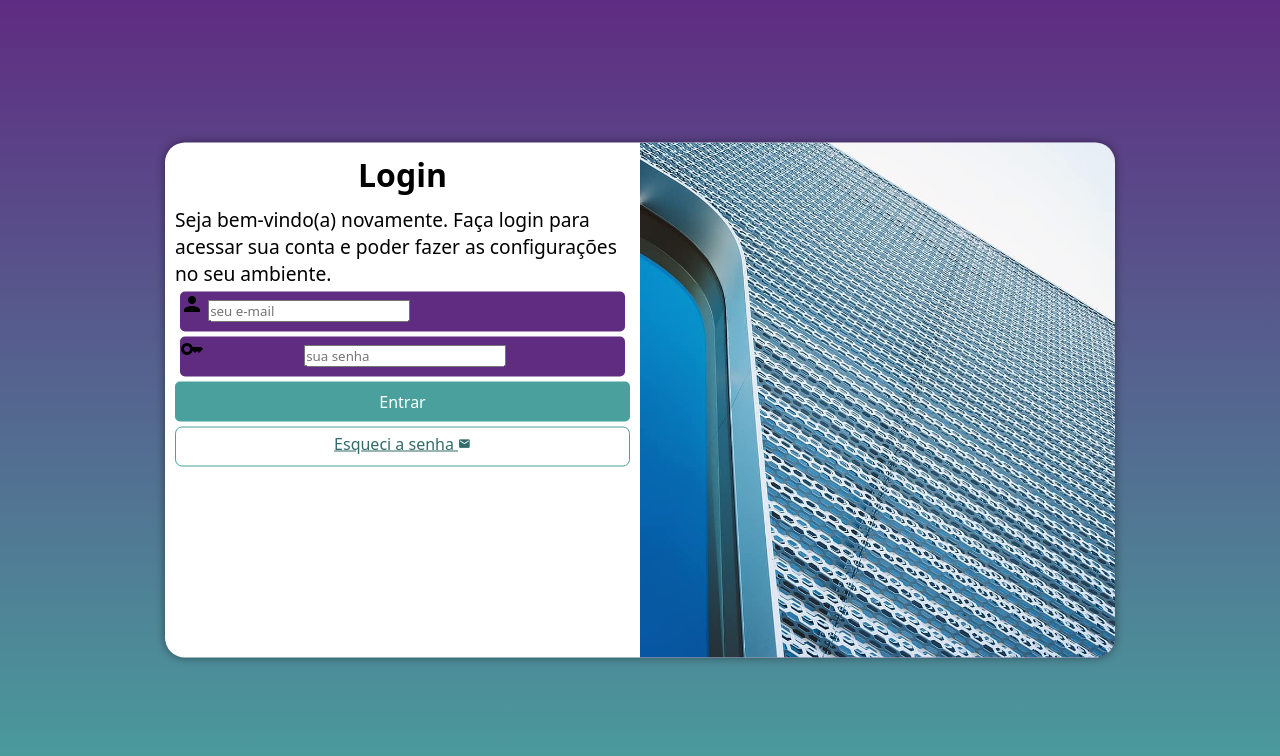
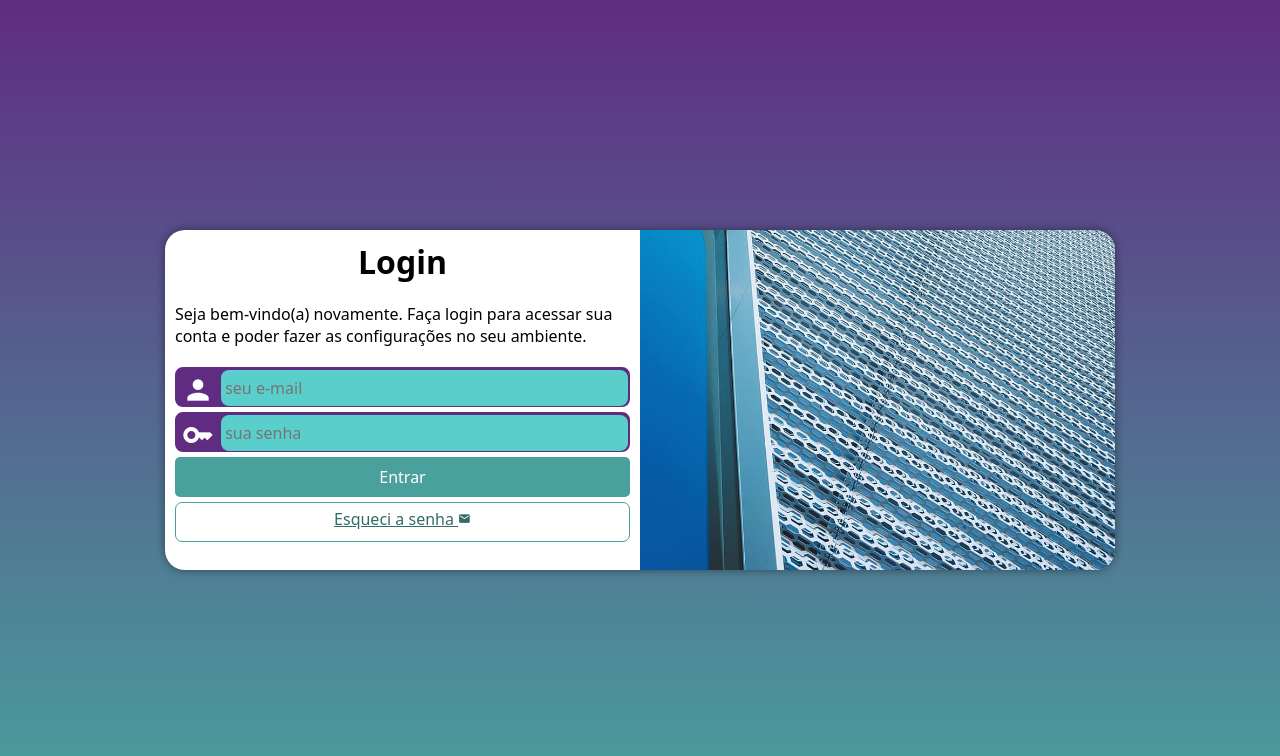
Before and after one commit to ialexzz/projeto-login, a plain HTML site: page index.html in a window 1280 px wide. Drawn offline with Linux system fonts and the light colour scheme.

Commit message:
bug fix resolvido e projeto finalizado

```diff
--- a/estilos/media-query.css
+++ b/estilos/media-query.css
@@ -13,6 +13,7 @@
 
     section#login {
         width: 80vw;
+        height: 290px;
     }
 
     section#login > div#imagem {
@@ -34,6 +35,7 @@
 
     section#login {
         width: 950px;
+        height: 340px;
     }
 
     section#login > div#imagem {
@@ -52,6 +54,7 @@
     }
 
     div#formulario > p {
-        font-size: 1.2em;
+        font-size: 1em;
+        margin: 20px 0px;
     }
 }
--- a/estilos/style.css
+++ b/estilos/style.css
@@ -29,7 +29,6 @@ section#login {
     position: absolute;
     top: 50%;
     left: 50%;
-    transform: translate(-50%, -50%);
     overflow: hidden;
     background-color: white;
     width: 250px;
@@ -38,6 +37,7 @@ section#login {
     box-shadow: 0px 0px 10px rgba(0, 0, 0, 0.444);
     transition: width .3s, height .3s;
     transition-timing-function: ease;
+    transform: translate(-50%, -50%);
 }
 
 section#login > div#imagem {
@@ -64,13 +64,37 @@ div#formulario > p {
 
 form > div.campo {
     background-color: #5f2c82;
+    border: 2px solid #5f2c82;
     height: 40px;
-    border-radius: 5px;
-    margin: 5px 5px;
+    border-radius: 8px;
+    margin: 5px 0px;
 }
 
 div.campo > label {
     display: none;
+}
+
+div.campo > span {
+    color: white;
+    padding: 5px;
+    font-size: 2em;
+    width: 40px;
+}
+
+div.campo > input {
+    background-color: #59ceca;
+    font-size: 1em;
+    width: calc(100% - 44.4px);
+    height: 100%;
+    border: 0px;
+    border-radius: 8px;
+    padding: 4px;
+    transform: translateY(-12px);
+}
+
+div.campo > input:focus-within {
+    background-color: white;
+    outline: none;
 }
 
 form > input[type=submit] {
```
